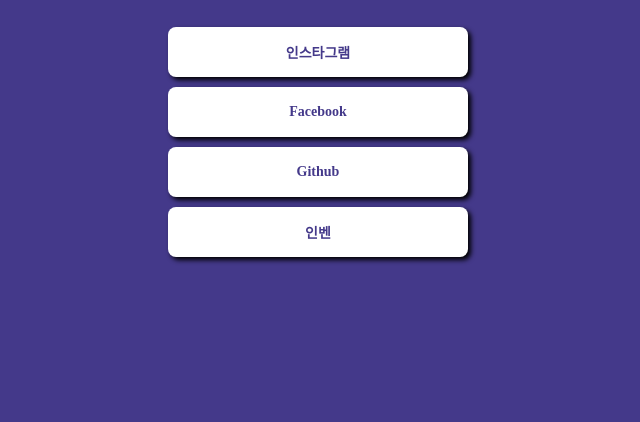
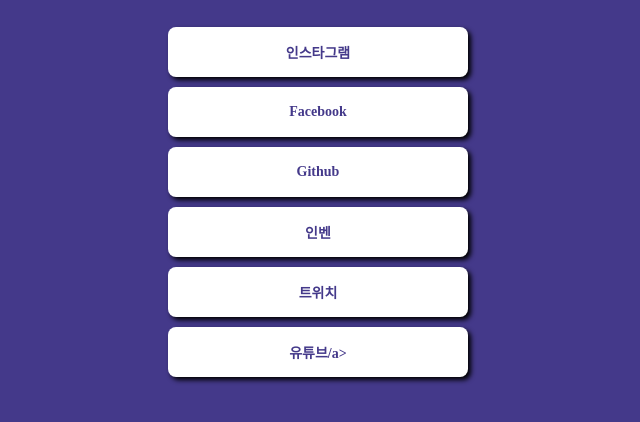
Before and after one commit to monster1991/mypage, a plain HTML site: page index.html in a window 1280 px wide. Shown: the part 226-648 px from the top of the page, without its empty margins (322-962 px from the left). Drawn offline with Linux system fonts and the light colour scheme; a web font is replaced by a local one.

Commit message:
Update index.html

```diff
--- a/index.html
+++ b/index.html
@@ -86,6 +86,8 @@
         <a target="_blank" href="https://www.facebook.com/joe.sungji/">Facebook</a>
         <a target="_blank" href="https://github.com/monster1991?tab=repositories">Github</a>
         <a target="_blank" href="https://www.inven.co.kr/member/inventory/view_inventory.php?nick=%EA%B0%80%EB%A3%A8%EB%8B%A4%EC%A1%B0%EC%84%B1">인벤</a>
+        <a target="_blank" href="https://www.twitch.tv/monster19912">트위치</a>
+        <a target="_blank" href="https://www.youtube.com/channel/UCf8m5ra9sQj8CbyzzXk1Qpg">유튜브/a>
     </div>
 </body>
 </html>
```
